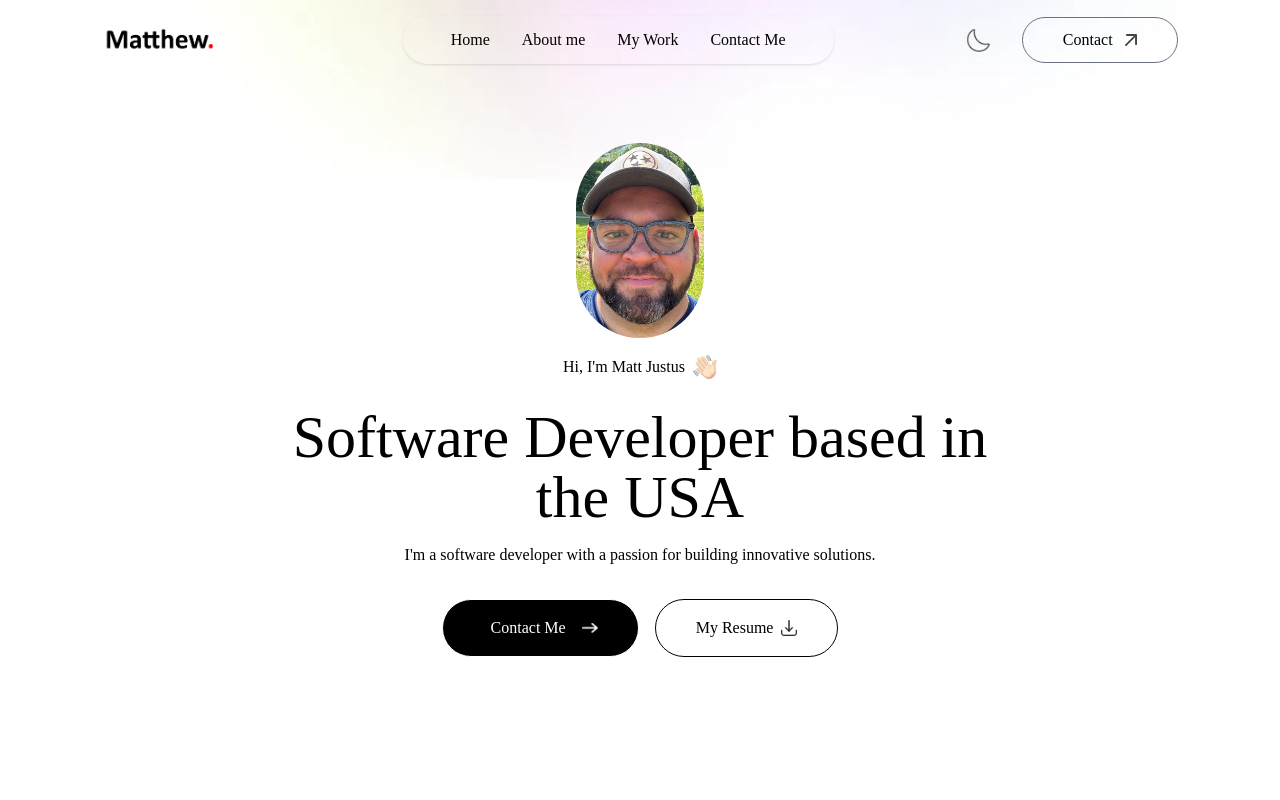
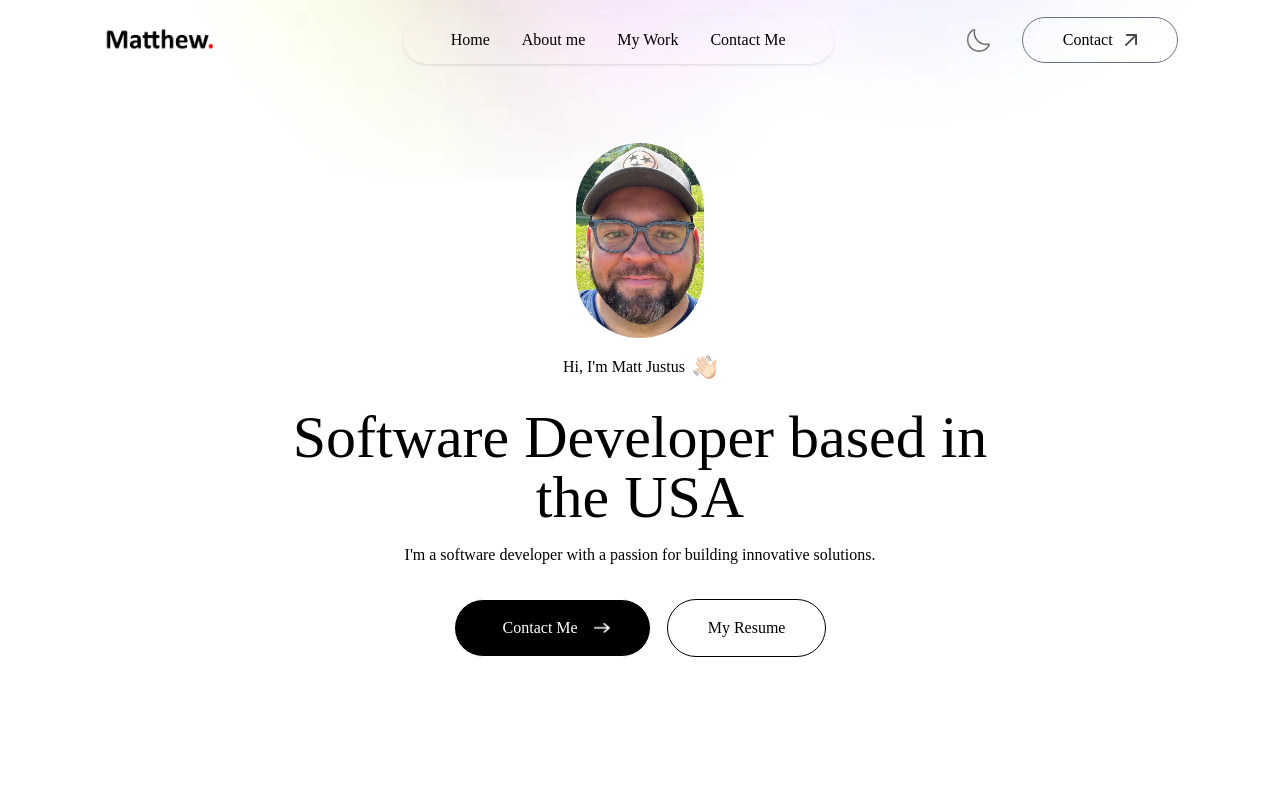
Before and after one commit to Justus78/react-portfolio, a React (Vite) app: page /#/ in a window 1280 px wide. Shown: the top 800 px of the page. Built offline with nearby package versions, Linux system fonts and the light colour scheme.

Commit message:
updated resume on portfolio website

```diff
--- a/src/Components/Header.jsx
+++ b/src/Components/Header.jsx
@@ -63,10 +63,10 @@ const Header = ({ isDarkMode }) => {
                 initial={{y: 30, opacity: 0}}
                 whileInView={{y: 0, opacity: 1}}
                 transition={{duration: 0.6, delay: 1}}
-                href="/Resume-Matt-Justus.pdf" download
+                href="/react-portfolio/Resume-Matt-Justus.pdf"
                 className={`px-10 py-4 border rounded-full border-gray=500
                 flex items-center justify-center gap-2 ${isDarkMode ? 'bg-white text-black' : ''}`}>
-                My Resume <img src={assets.download_icon} alt='download icon' className='w-4' />
+                My Resume
             </motion.a>
         </div>
     </div>
--- a/src/Components/Navbar/Navbar.jsx
+++ b/src/Components/Navbar/Navbar.jsx
@@ -1,7 +1,5 @@
 import React from 'react'
 import { HashLink as Link } from 'react-router-hash-link'
-import Matt_profile from '../../assets/Matt-Images/matt_profile.jpg'
-import resume from '../../assets/Matt-Justus-Resume.pdf'
 import react_logo from '../../assets/react.svg'
 import { useEffect, useState, useRef } from 'react'
 import { assets } from '../../assets/assets'
--- a/src/Pages/About/About.jsx
+++ b/src/Pages/About/About.jsx
@@ -4,7 +4,7 @@ import Footer from '../../Components/Footer/Footer'
 import matt_profile from '../../assets/Matt-Images/matt_profile.jpg'
 import joke_photo from '../../assets/Matt-Images/HiringJoke.jpg'
 import "./About.css"
-import resume from '../../assets/Matt-Justus-Resume.pdf'
+import resume from '/Matt-Justus-Resume.pdf'
 
 
 const About = () => {
```
Also changed, not shown: 2 other files (tests, documents, lock files or other folders).
